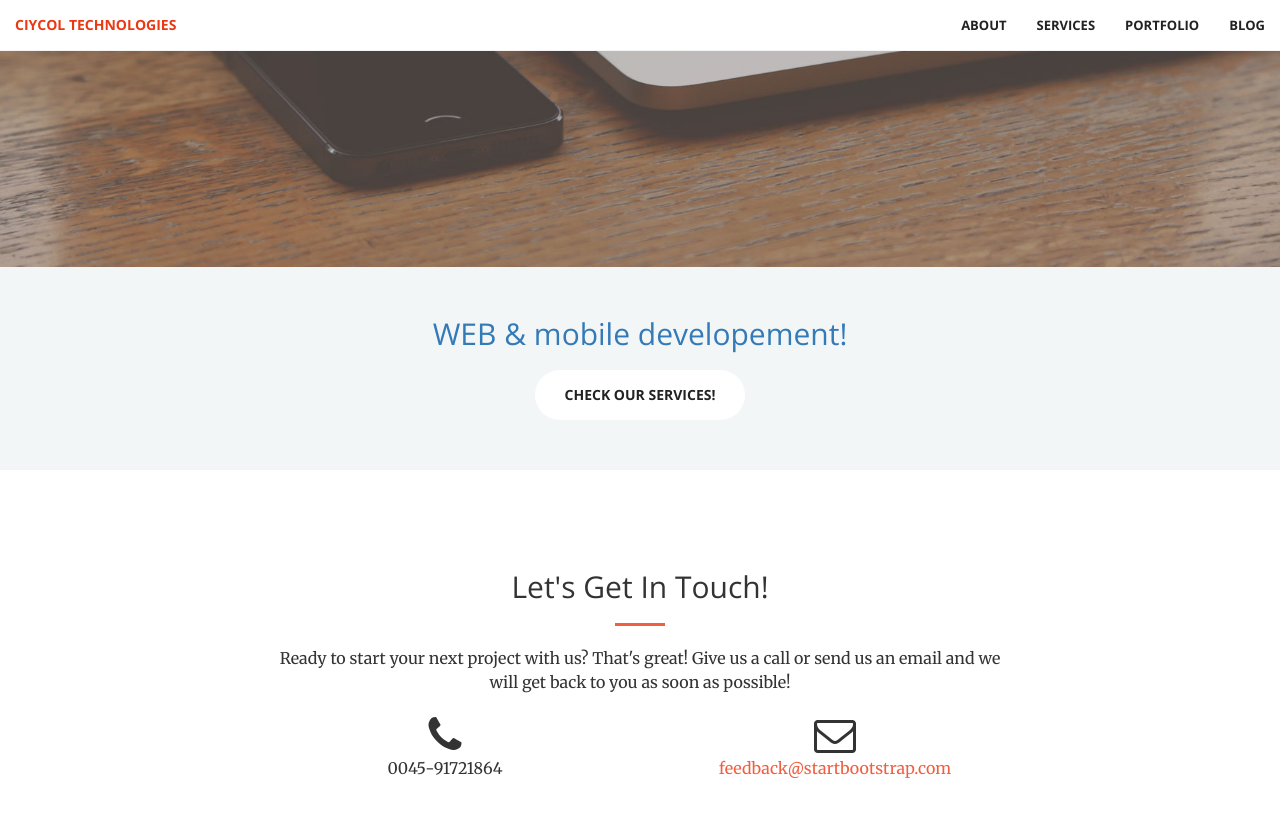
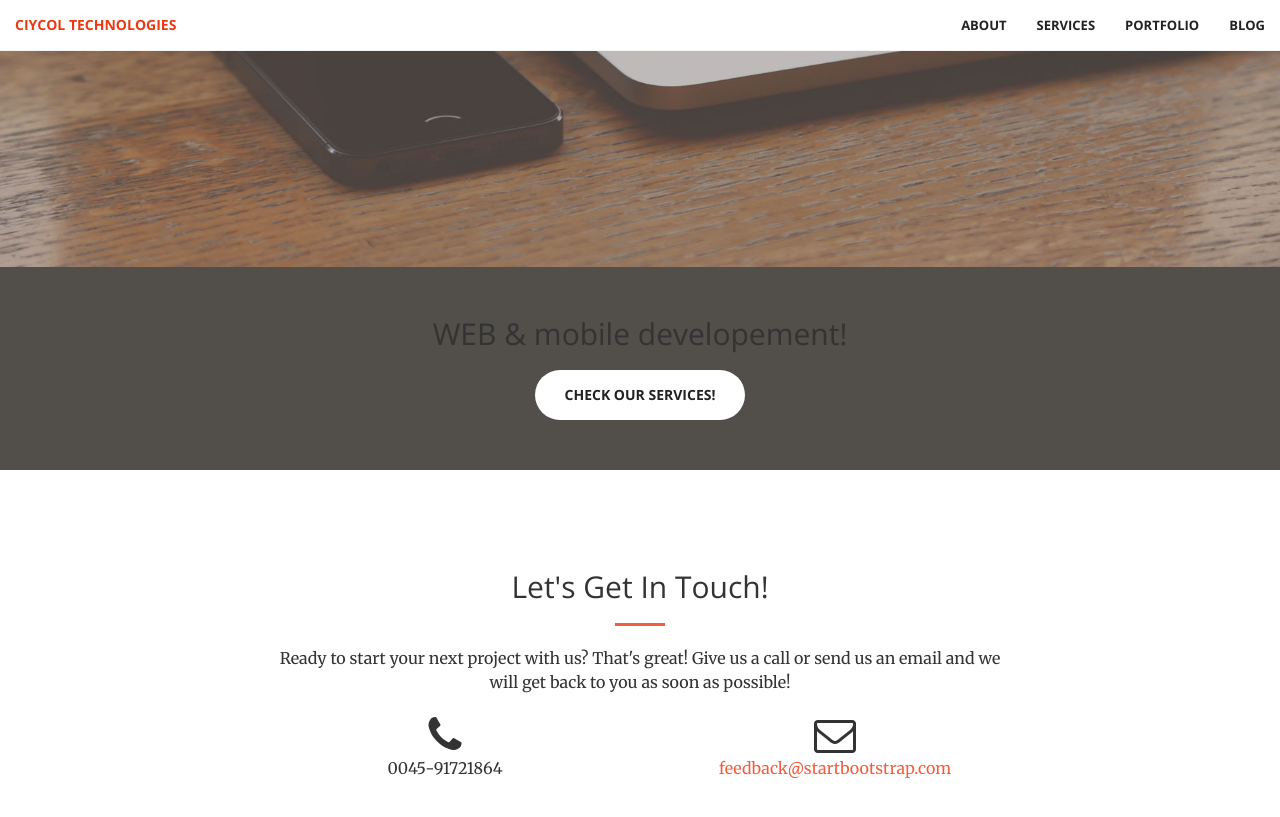
Before and after one commit to emabi16/portofolio, a Jekyll site: the page built from index.html, in a window 1280 px wide and 900 px high, scrolled down 633 px. Shown: the top 817 px of the window. Built offline with Jekyll 4.4.1, drawn with Linux system fonts in a browser that asks for light colours.

Commit message:
First commit

```diff
--- a/css/creative.css
+++ b/css/creative.css
@@ -56,8 +56,8 @@ p {
 }
 
 .bg-dark {
-    color: #337ab7;
-    background-color: #f3f6f7;
+    color: #fffff;
+    background-color: #524f4a;
 }
 
 .text-faded {
```
